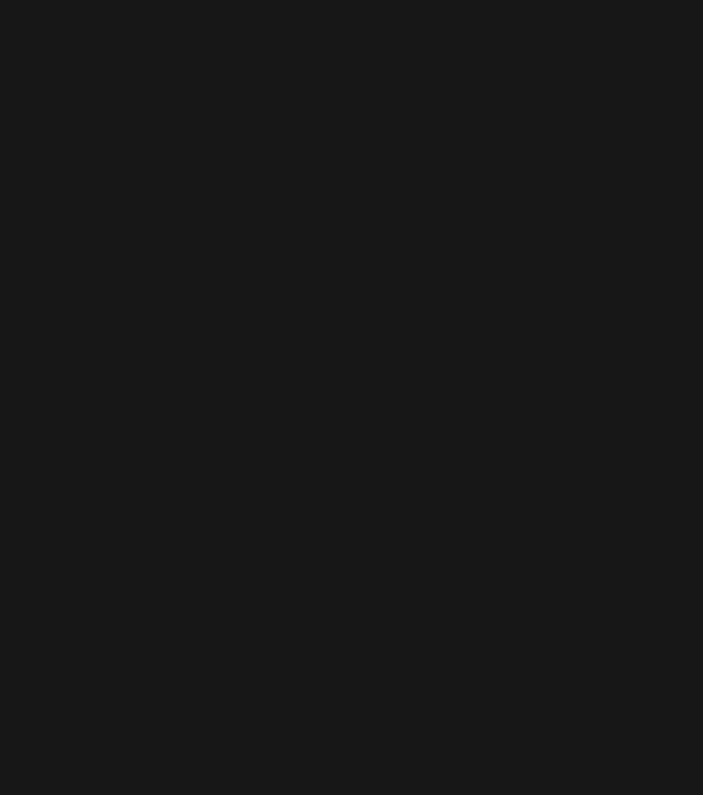
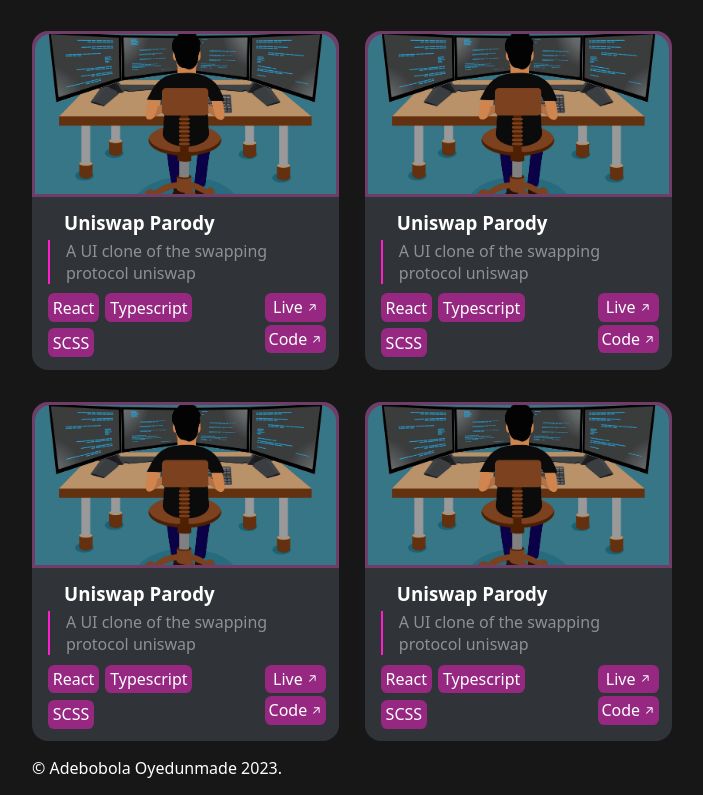
Before and after one commit to Adebobola01/my-portfolio, a React (Create React App) app: page / in a window 1280 px wide. Shown: the part 1792-2587 px from the top of the page, without its empty margins (544-1247 px from the left). Before the commit the page ends 809 px from the top, so only its background shows below. Built offline with nearby package versions, Linux system fonts and the light colour scheme.

Commit message:
added copyright

```diff
--- /dev/null
+++ b/src/Components/Copyright/index.tsx
@@ -0,0 +1,15 @@
+import React from "react";
+
+
+
+const Copyright = () => {
+    const style = {
+        color: "white"
+    }
+
+    return (
+        <p style={style}>© Adebobola Oyedunmade 2023.</p>
+    )
+}
+
+export default Copyright;
--- a/src/Components/Intro/intro.module.scss
+++ b/src/Components/Intro/intro.module.scss
@@ -1,5 +1,6 @@
 .intro{
   position: sticky;
+  top: calc(4rem + 70px);
   height: calc(100vh - 130px - 4rem);
   width: 40%;
   display: flex;
--- a/src/Components/Layout/index.tsx
+++ b/src/Components/Layout/index.tsx
@@ -7,6 +7,7 @@
 import Projects from "../Projects";
 import Socials from "../socials";
 import Drawer from "../Drawer";
+import Copyright from "../Copyright";
 
 
 
@@ -28,6 +29,7 @@
                     <Skills />
                     <Projects />
                     <Socials type="mobile" />
+                    <Copyright/>
                     <Drawer open={open} />
                 </div>
             </main>
--- a/src/Components/Layout/layout.module.scss
+++ b/src/Components/Layout/layout.module.scss
@@ -2,7 +2,7 @@
     padding: 4rem 4rem 0;
     display: flex;
     justify-content: space-between;
-    height: calc(100vh - 130px);
+    // height: calc(100vh - 130px);
     position: relative;
     // width: 40%;
     margin: 0;
@@ -14,7 +14,7 @@
 
     &_container{
       // padding-left: 3rem;
-      overflow-y: scroll;
+      // overflow-y: scroll;
       display: flex;
       flex-direction: column;
       align-items: flex-start;
```
